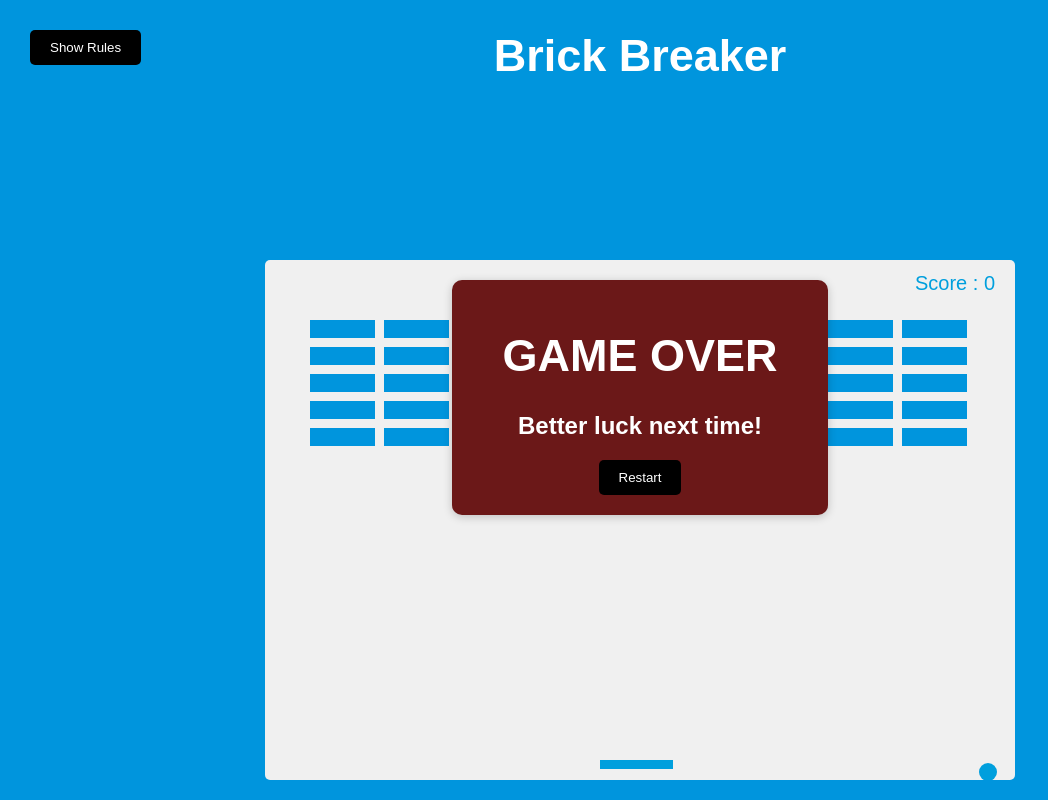
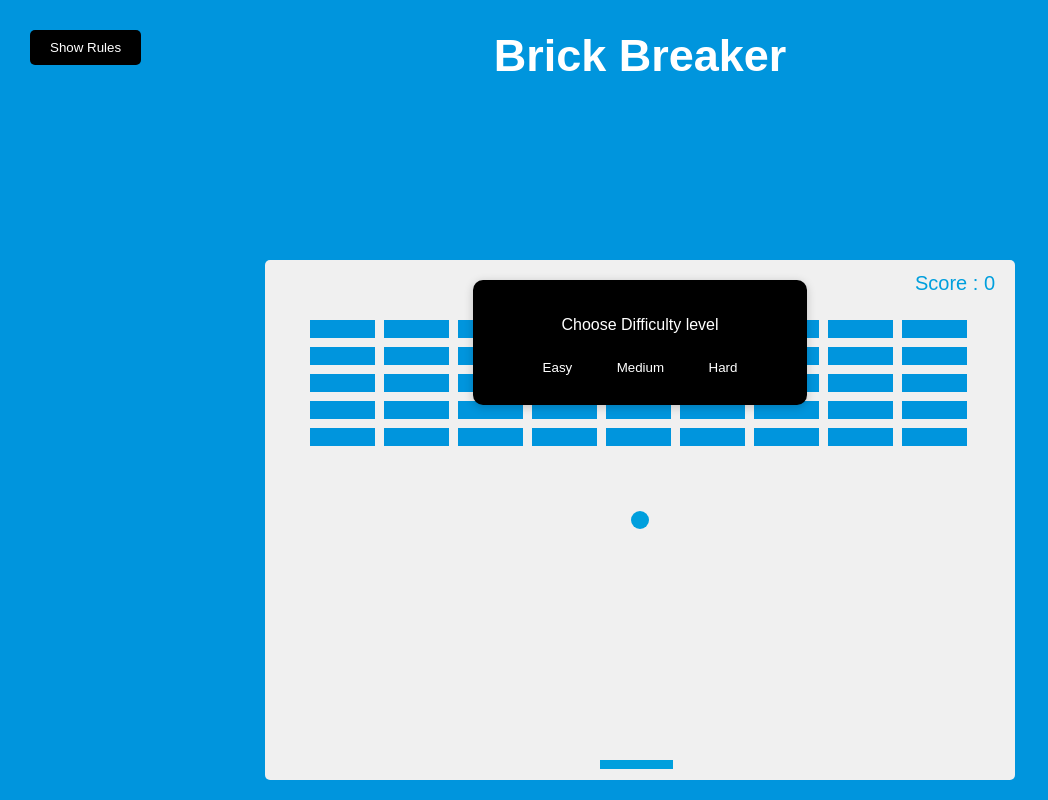
Before and after one commit to DeveshYadav13/brick-breaker-game, a plain HTML site: page index.html in a window 1280 px wide. Both pictures are taken after a click on the button "Start Game". Shown: the whole page, without its empty margins (0-1048 px from the left). Drawn offline with Linux system fonts and the light colour scheme.

Commit message:
Added difficulty levels

```diff
--- a/index.html
+++ b/index.html
@@ -21,6 +21,12 @@
             <div id="start" class="start">
                 <button class="btn" onclick="startGame()">Start Game</button>
             </div>
+            <div id="difficulty" class="difficulty">
+                <p>Choose Difficulty level</p>
+                <button class="btn" onclick="easyMode()">Easy</button>
+                <button class="btn" onclick="mediumMode()">Medium</button>
+                <button class="btn" onclick="hardMode()">Hard</button>
+            </div>
             <div class="lose">
                 <h1>GAME OVER</h1>
                 <h2>Better luck next time!</h2>
--- a/index.js
+++ b/index.js
@@ -18,12 +18,38 @@ const ball = {
     dy : 0
 }
 
+const diffBtn = document.getElementById('difficulty');
+
 function startGame(){
+    const startBtn = document.getElementById('start');
+    startBtn.style.display = 'none';
+    diffBtn.style.display = 'block';
+}
+
+
+function easyMode(){
     ball.speed = 3.8,
     ball.dx = 4,
-    ball.dy = -4
-    const startBtn = document.getElementById('start');
-    startBtn.style.display = 'none';
+    ball.dy = -4,
+    hideDiffButton();
+}
+
+function mediumMode(){
+    ball.speed = 4.8,
+    ball.dx = 5.2,
+    ball.dy = -5.2,
+    hideDiffButton();
+}
+
+function hardMode(){
+    ball.speed = 5.6,
+    ball.dx = 5.9,
+    ball.dy = -5.9,
+    hideDiffButton();
+}
+
+function hideDiffButton(){
+    diffBtn.style.display = 'none';
 }
 
 // Create Paddle Props
--- a/style.css
+++ b/style.css
@@ -73,6 +73,19 @@ h1{
     align-items: center;
   }
 
+  .difficulty{
+    position: absolute;
+    display: none;
+    top :280px;
+    background: black;
+    color: white;
+    padding: 20px 50px;
+    box-shadow: 0 2px 10px rgba(0, 0, 0, 0.2);
+    border-radius: 10px;
+    text-align: center;
+    animation: pop-in 1s;
+  }
+
   .start{
     position: absolute;
     top :280px;
```
